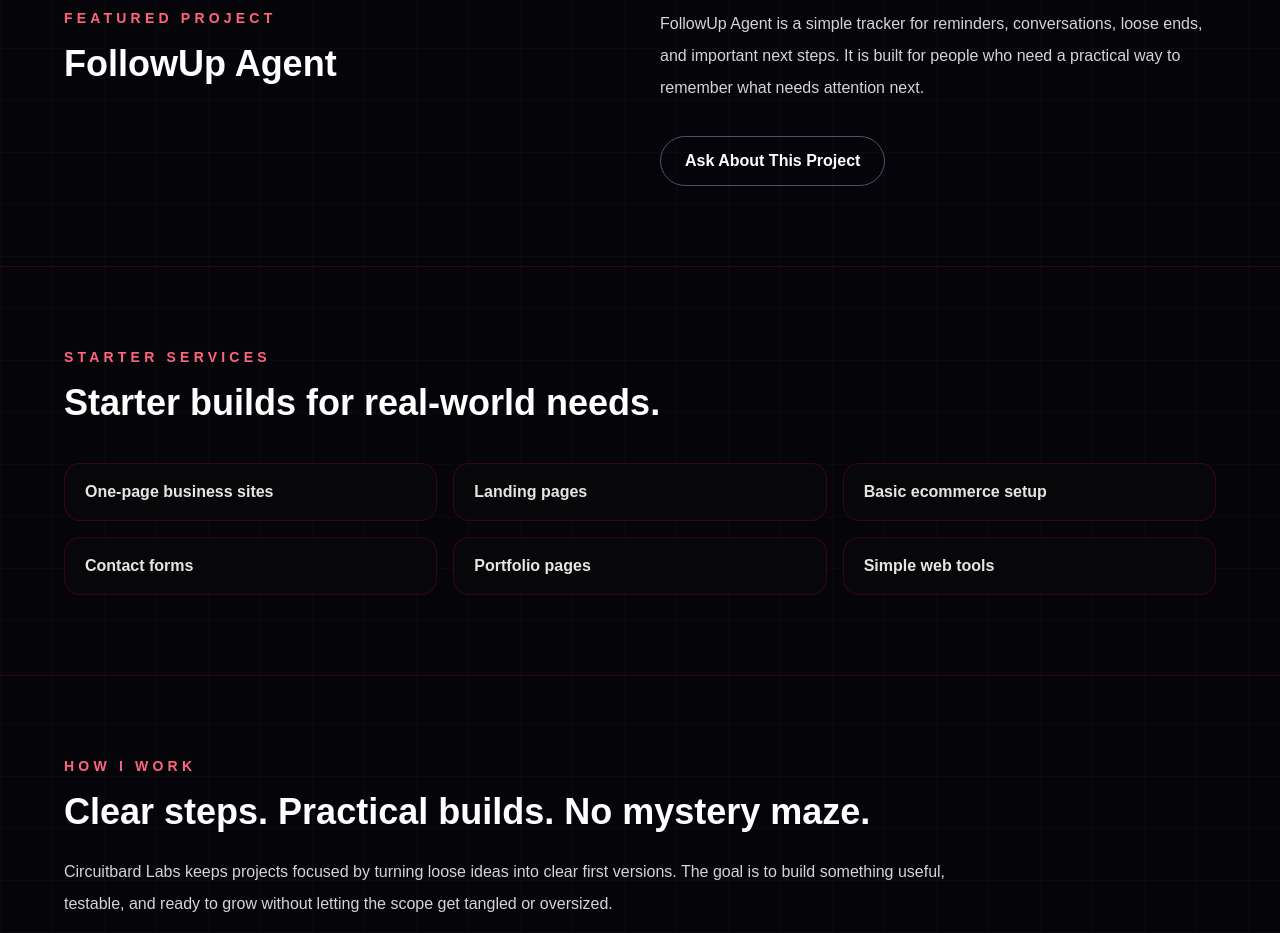
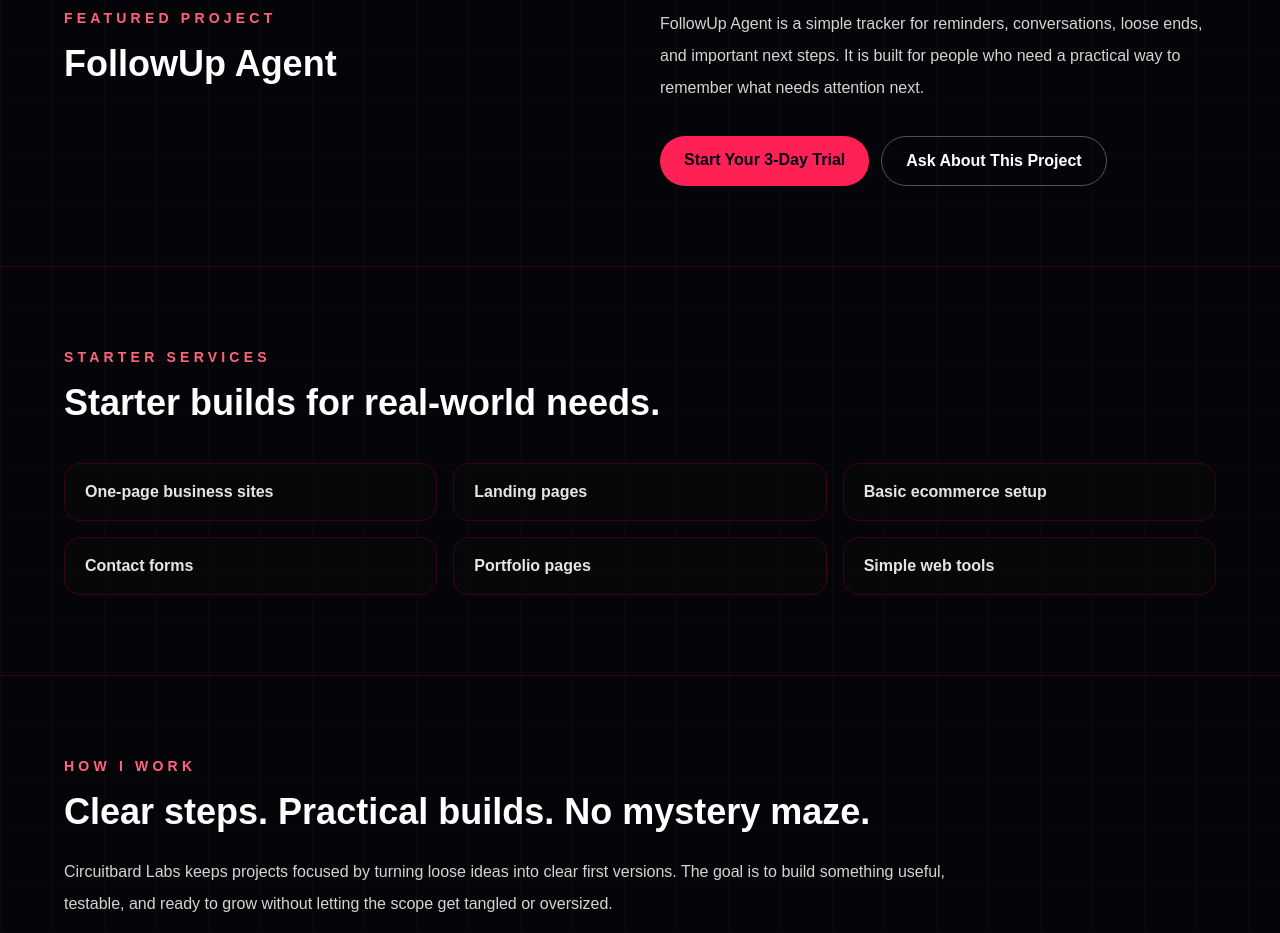
Before and after one commit to SRSmith788/circuitbard-labs-site, a Next.js app: page / in a window 1280 px wide. Shown: the part 1460-2393 px from the top of the page. Built offline with nearby package versions, Linux system fonts and the light colour scheme.

Commit message:
Add FollowUp Agent trial CTA

```diff
--- a/app/page.tsx
+++ b/app/page.tsx
@@ -196,12 +196,23 @@
               need a practical way to remember what needs attention next.
             </p>
 
-            <a
-              href="#contact"
-              className="mt-8 inline-block rounded-full border border-slate-600 px-6 py-3 font-bold text-white transition hover:border-rose-400 hover:text-rose-400"
-            >
-              Ask About This Project
-            </a>
+            <div className="mt-8 flex flex-col gap-3 sm:flex-row">
+              <a
+                href="https://app.followupagentapp.com/?utm_source=circuitbard_labs&utm_medium=website&utm_campaign=followup_agent_trial"
+                target="_blank"
+                rel="noopener noreferrer"
+                className="inline-block rounded-full bg-rose-500 px-6 py-3 text-center font-bold text-slate-950 transition hover:bg-rose-400"
+              >
+                Start Your 3-Day Trial
+              </a>
+
+              <a
+                href="#contact"
+                className="inline-block rounded-full border border-slate-600 px-6 py-3 text-center font-bold text-white transition hover:border-rose-400 hover:text-rose-400"
+              >
+                Ask About This Project
+              </a>
+            </div>
           </div>
         </div>
       </section>
```
